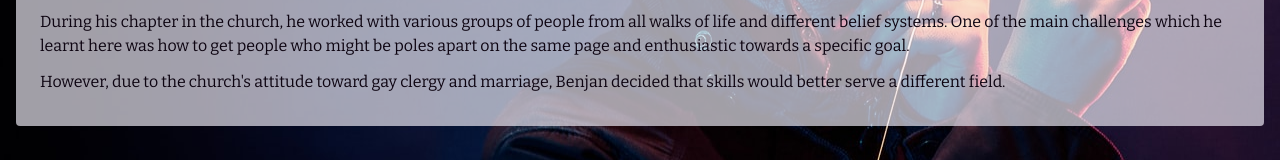
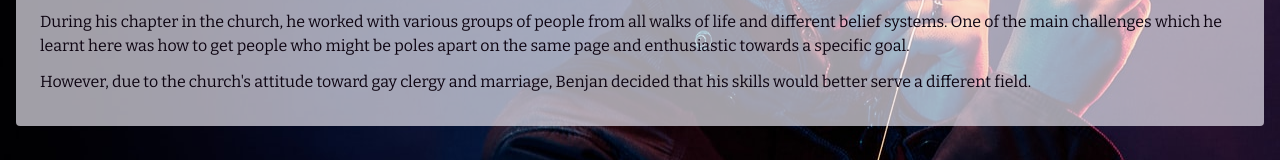
Before and after one commit to benjanknoetze/benjan-spot, a Next.js app: page /people in a window 1280 px wide. Shown: the part 621-781 px from the top of the page. Built offline with nearby package versions, Linux system fonts and the light colour scheme; a web font is replaced by a local one.

Commit message:
updated text and button style

```diff
--- a/components/Contact/ContactForm.js
+++ b/components/Contact/ContactForm.js
@@ -55,11 +55,17 @@ export default class MyForm extends React.Component {
 				width: 110px;
 				border-radius: 4px;
 				border: none;
+				color: #cdc9de !important;
 				background-color: #635598;
 				font-family: Bitter, serif;
 				color: white;
 				margin-top: 15px;
 				padding: 6px 10px;
+			}
+			.contactForm button:hover {
+				background-color: #635598;
+				transform: scale(1.03);
+				color: white !important;
 			}
 			`}</style>
 	  </div>
--- a/components/People/PeopleBody.js
+++ b/components/People/PeopleBody.js
@@ -19,7 +19,7 @@ const PeopleBody = () => (
 				page and enthusiastic towards a specific goal. </p>
 					<p className="cardText mt-1 mb-2">
 						However, due to the church's attitude toward gay clergy and marriage,
-						Benjan decided that skills would better serve a different field.
+						Benjan decided that his skills would better serve a different field.
                 </p>
 				</Card>
 			</Col>
```
